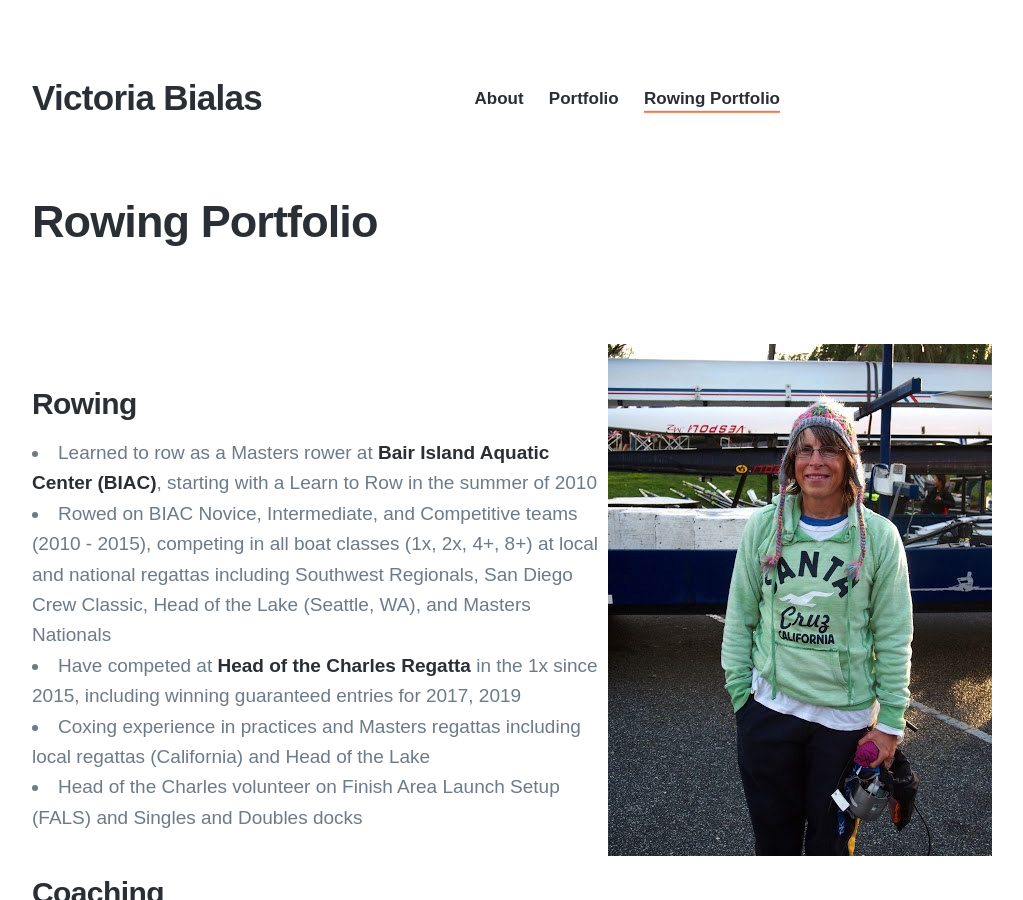
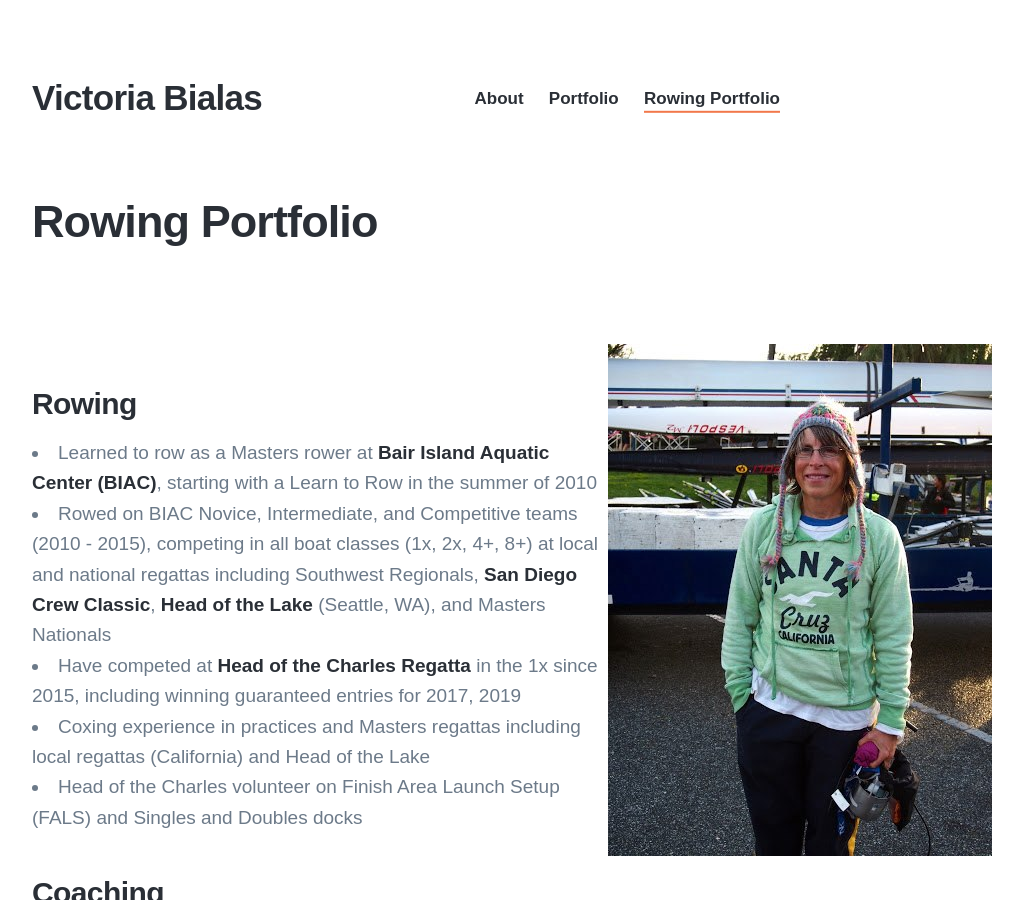
Before and after one commit to londoncalling/slow-motion-stories, a Jekyll site: the page built from _pages/portfolio-rowing.md, in a window 1280 px wide and 900 px high. Shown: the whole window, without its empty margins (224-1247 px from the left). Built offline with Jekyll 4.4.1, drawn with Linux system fonts in a browser that asks for light colours; nearby versions of some CDN libraries; some web fonts are replaced; part of the change alters nothing that is shown.

```diff
--- a/_pages/portfolio-rowing.md
+++ b/_pages/portfolio-rowing.md
@@ -9,7 +9,7 @@ featured_image: /images/demo/demo-landscape.jpg
 ### Rowing
 
 - Learned to row as a Masters rower at [Bair Island Aquatic Center (BIAC)](https://gobair.org/), starting with a Learn to Row in the summer of 2010
-- Rowed on BIAC Novice, Intermediate, and Competitive teams (2010 - 2015), competing in all boat classes (1x, 2x, 4+, 8+) at local and national regattas including Southwest Regionals, San Diego Crew Classic, Head of the Lake (Seattle, WA), and Masters Nationals
+- Rowed on BIAC Novice, Intermediate, and Competitive teams (2010 - 2015), competing in all boat classes (1x, 2x, 4+, 8+) at local and national regattas including Southwest Regionals, [San Diego Crew Classic](https://crewclassic.org/), [Head of the Lake](http://lakewashingtonrowing.com/home/hotl/) (Seattle, WA), and Masters Nationals
 - Have competed at [Head of the Charles Regatta](https://www.hocr.org/) in the 1x since 2015, including winning guaranteed entries for 2017, 2019
 - Coxing experience in practices and Masters regattas including local regattas (California) and Head of the Lake
 - Head of the Charles volunteer on Finish Area Launch Setup (FALS) and Singles and Doubles docks
```
